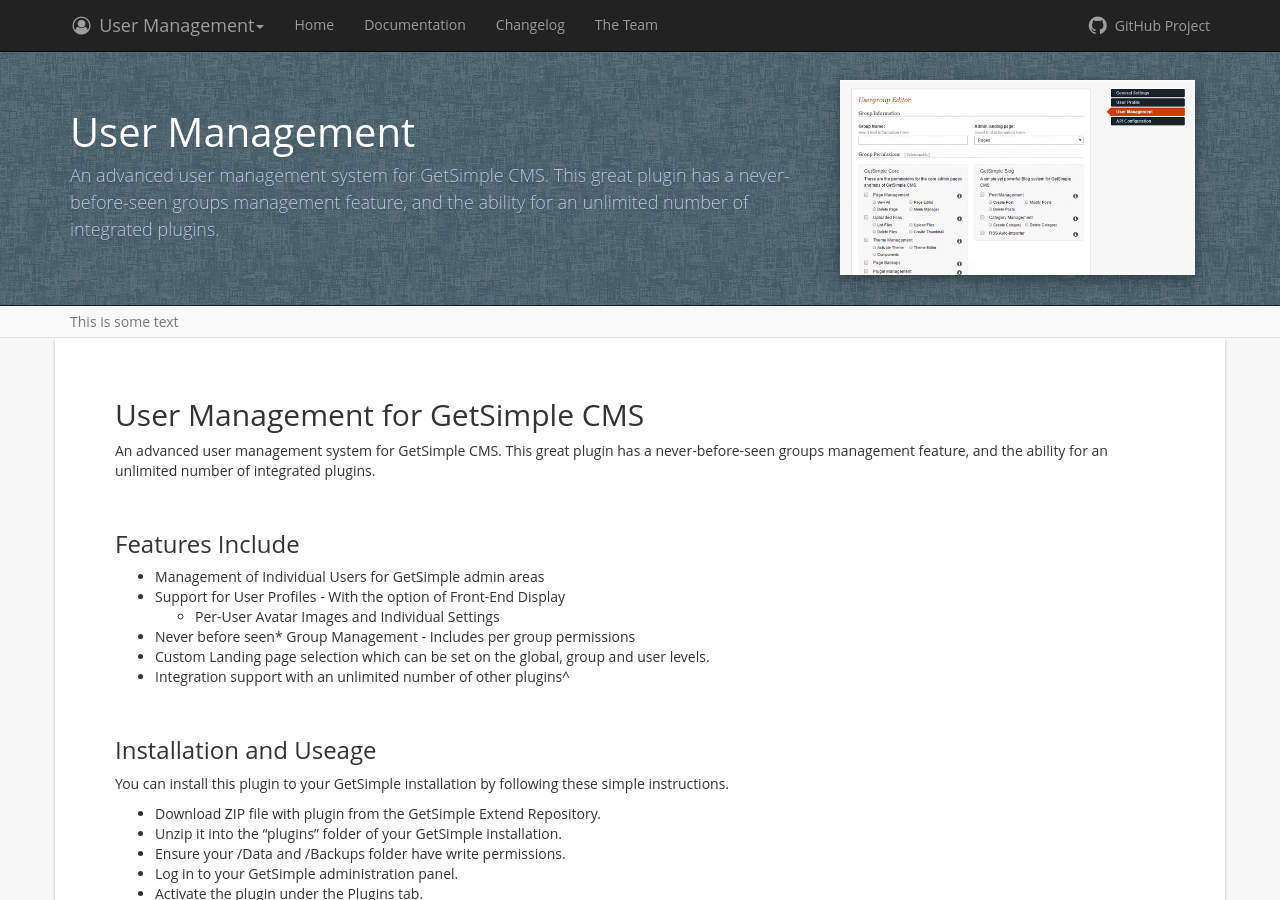
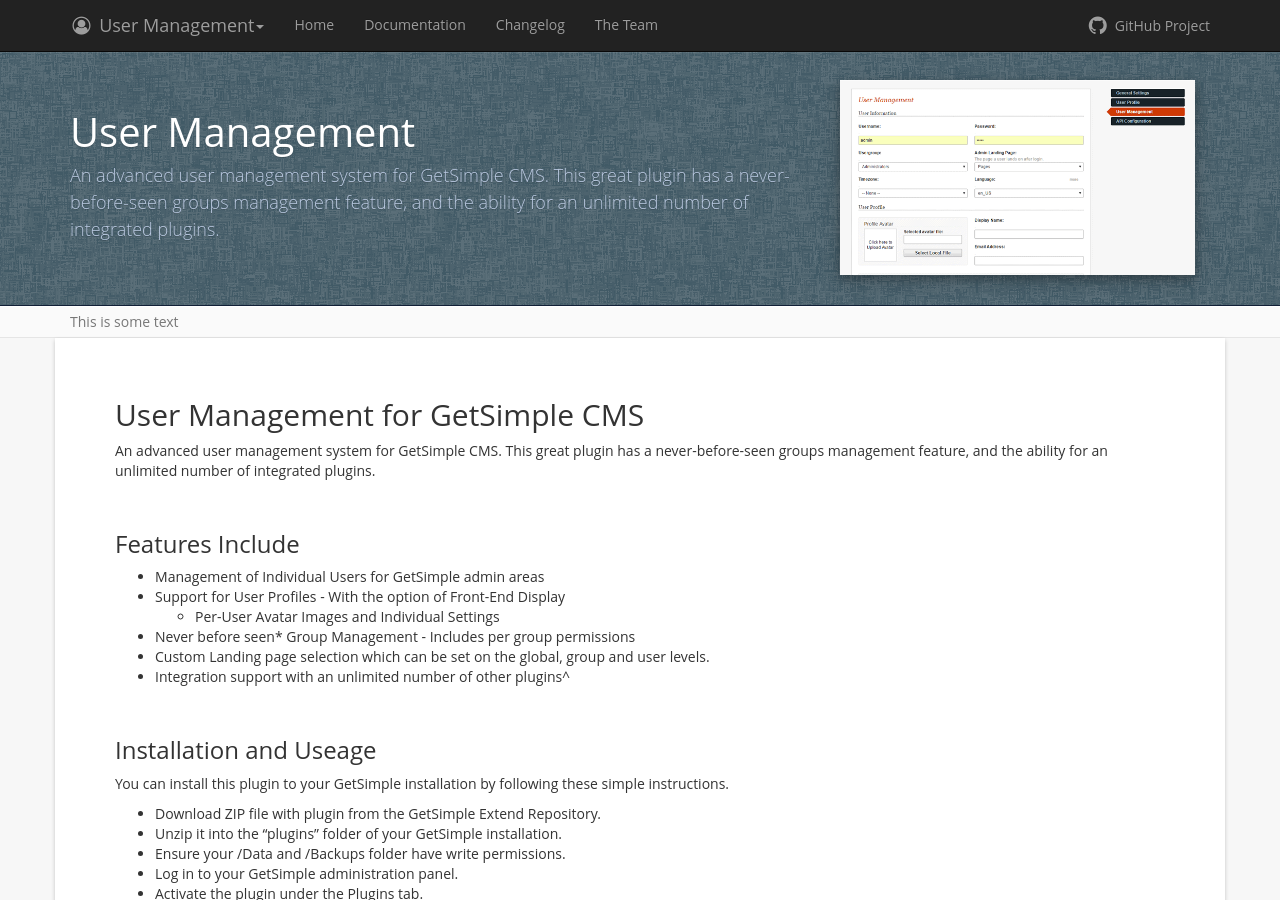
Before and after one commit to johnstray/johnstray.github.io, a Jekyll site: the page built from gs-users/index.md, in a window 1280 px wide and 900 px high. Built offline with Jekyll 4.4.1, drawn with Linux system fonts in a browser that asks for light colours.

Commit message:
Update index.md

```diff
--- a/gs-users/index.md
+++ b/gs-users/index.md
@@ -6,10 +6,9 @@ projectid: gs-users
 layout: homepage
 lang: getsimple
 slider1: /assets/images/gs-users_slider1.png
-slider2: /assets/images/gs-users_slider3.png
+slider2: /assets/images/gs-users_slider2.png
 slider3: /assets/images/gs-users_slider3.png
 slider4: /assets/images/gs-users_slider4.png
-slider5: /assets/images/gs-users_slider5.png
 ---
 
 ## User Management for GetSimple CMS
```
